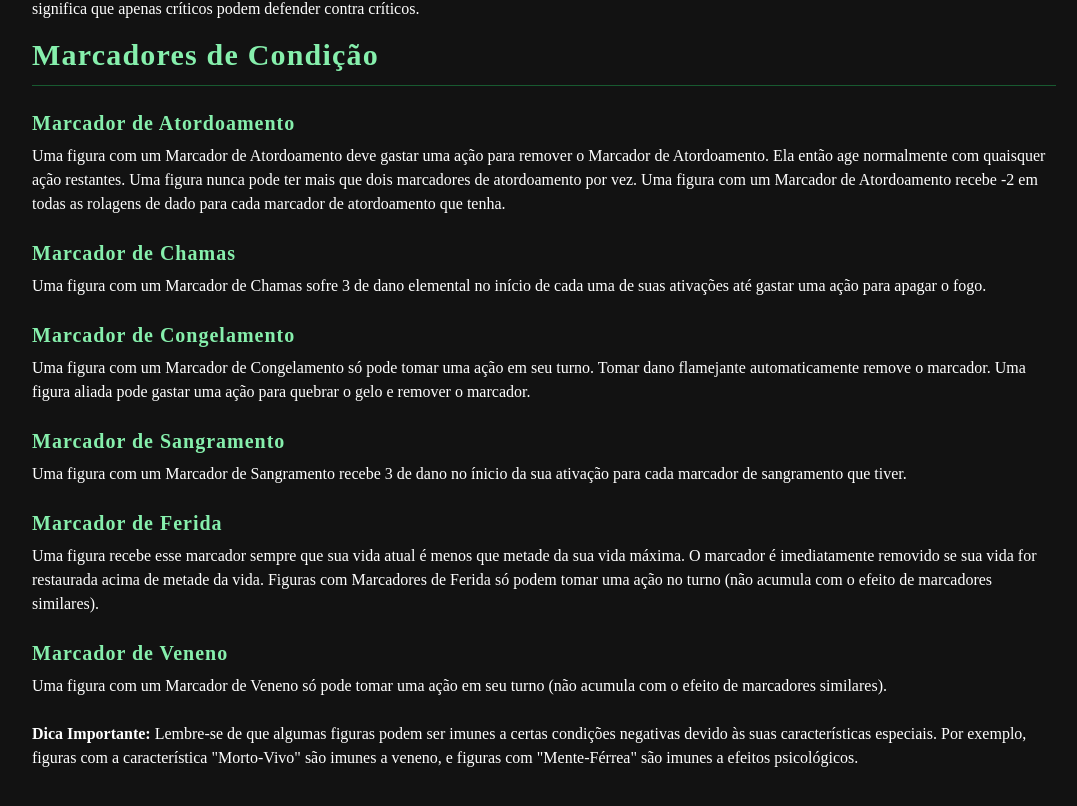
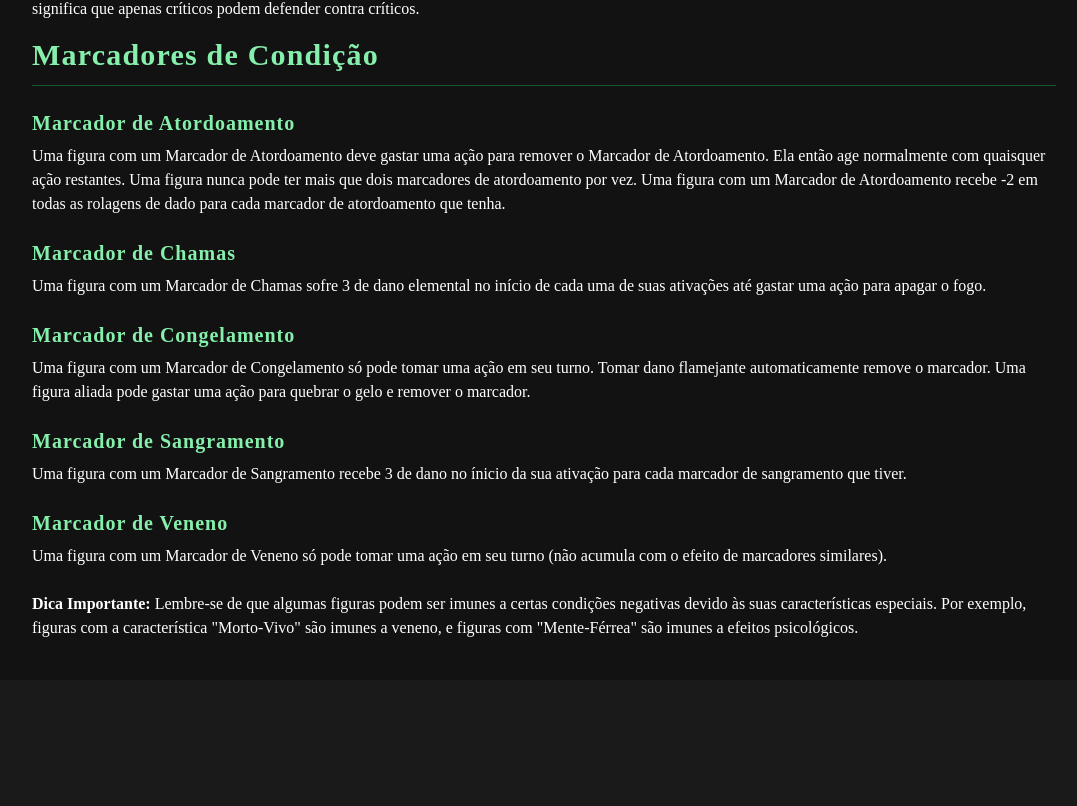
Before and after one commit to David-Bugaboo/Twentyheim, a React (Vite) app: page /rules/negative-conditions in a window 1280 px wide. Shown: the part 1306-2112 px from the top of the page, without its empty margins (96-1173 px from the left). After the commit the page ends 1986 px from the top, so only its background shows below. Built offline with nearby package versions, Linux system fonts and the light colour scheme; no server answers.

Commit message:
fix: removed wound markers

```diff
--- a/src/pages/rules/NegativeConditionsPage.tsx
+++ b/src/pages/rules/NegativeConditionsPage.tsx
@@ -21,7 +21,6 @@ function NegativeConditionsPage() {
     .filter(
       (term) =>
         term.term.includes("Veneno") ||
-        term.term.includes("Ferida") ||
         term.term.includes("Congelamento") ||
         term.term.includes("Chamas") ||
         term.term.includes("Atordoamento") ||
--- a/src/pages/rules/data/game-terms.json
+++ b/src/pages/rules/data/game-terms.json
@@ -33,10 +33,6 @@
     "term": "Peçonhento",
     "type": "traits",
     "description": "Essa figura causa dano do tipo Venenoso."
-  },
-  {
-    "term": "Marcador de Ferida",
-    "description": "Uma figura recebe esse marcador sempre que sua vida atual é menos que metade da sua vida máxima. O marcador é imediatamente removido se sua vida for restaurada acima de metade da vida. Figuras com Marcadores de Ferida só podem tomar uma ação no turno (não acumula com o efeito de marcadores similares)."
   },
   {
     "term": "Ódio(X)",
```
